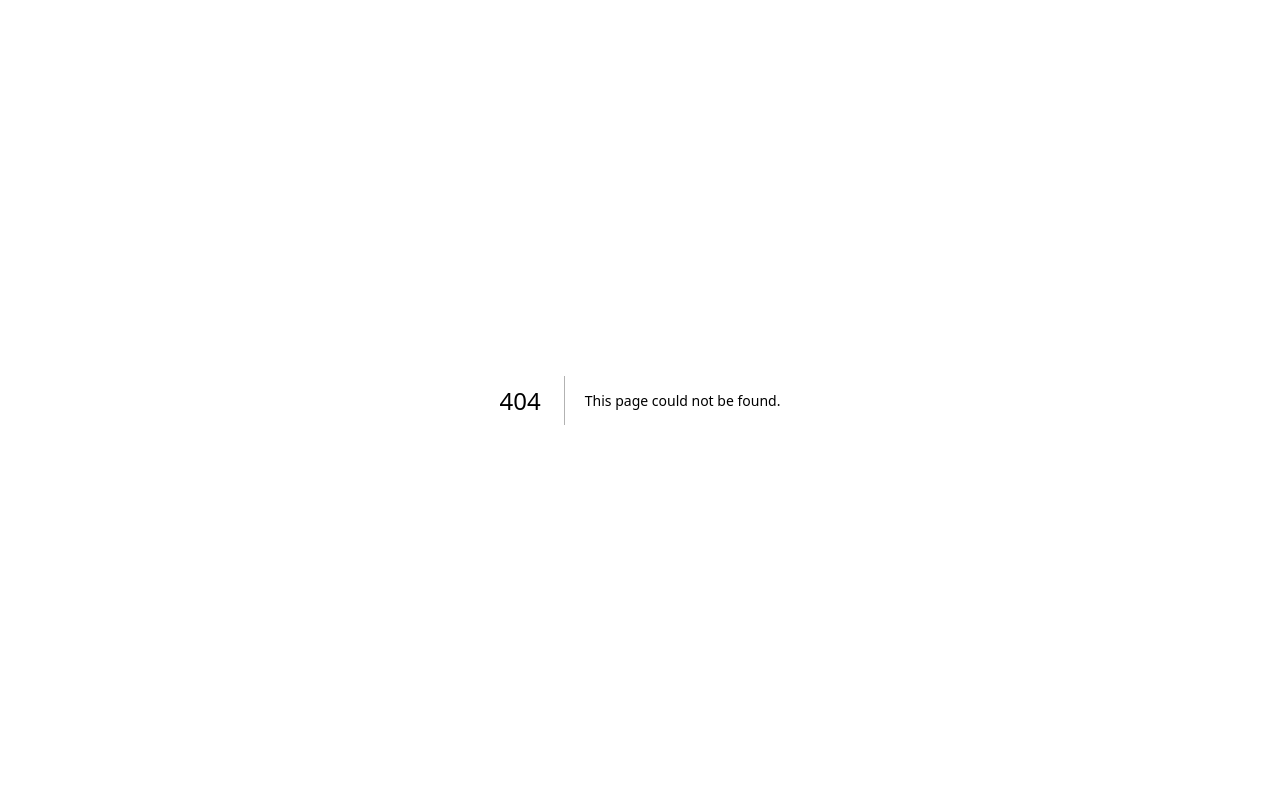
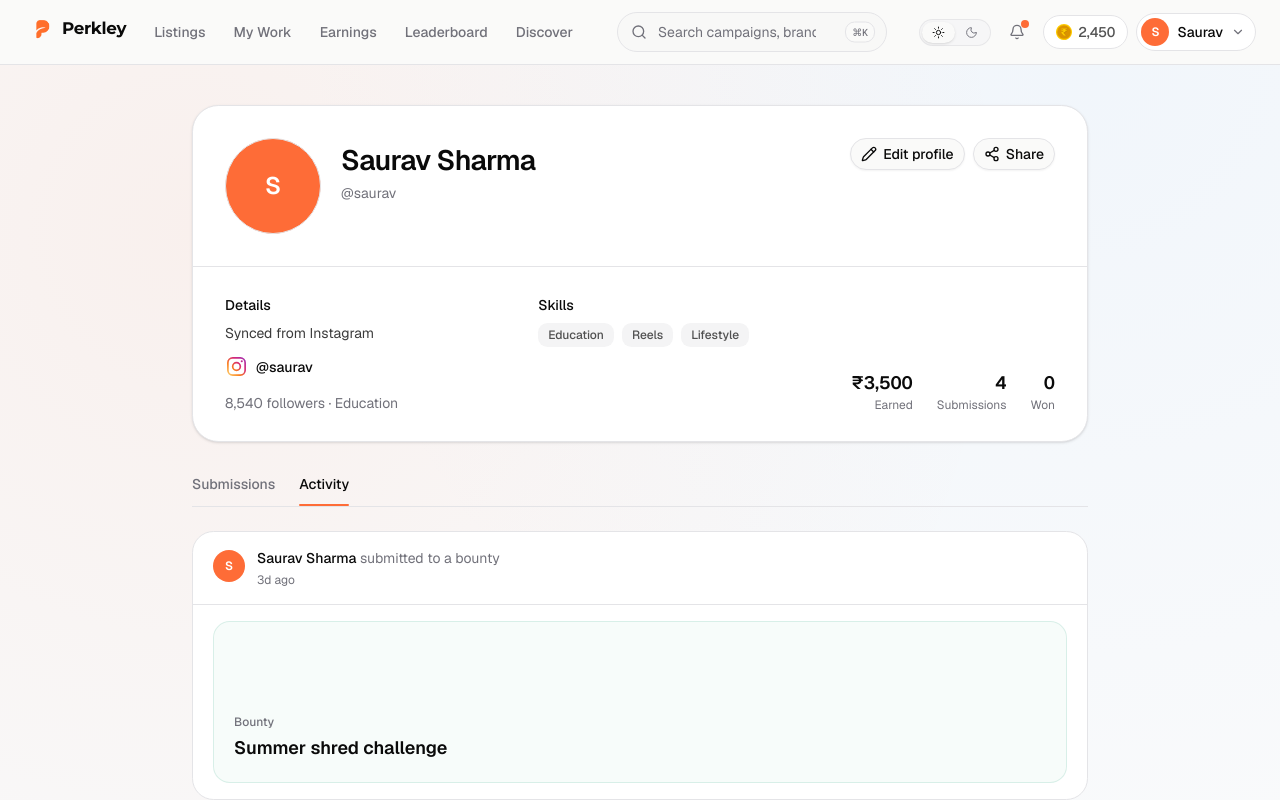
Before and after one commit to Saurav4359/Perkley-V0, a Next.js app in the folder apps/web/: page /dashboard/profile in a window 1280 px wide. Before the commit this address had no page. Shown: the top 800 px of the page. Built offline with nearby package versions, Linux system fonts and the light colour scheme.

Commit message:
Add creator profile page route under dashboard.

```diff
--- /dev/null
+++ b/apps/web/app/dashboard/profile/page.tsx
@@ -0,0 +1,14 @@
+import { CreatorProfileView } from "@/components/dashboard/creator-profile-view"
+import { DashboardShell } from "@/components/dashboard/dashboard-shell"
+import { buildCreatorProfile } from "@/lib/dashboard/creator-profile"
+import { getCreatorNav } from "@/lib/dashboard/mock-data"
+
+export default function CreatorProfilePage() {
+  const profile = buildCreatorProfile("Saurav Sharma")
+
+  return (
+    <DashboardShell nav={getCreatorNav("/dashboard/profile")} userName="Saurav">
+      <CreatorProfileView profile={profile} />
+    </DashboardShell>
+  )
+}
```
